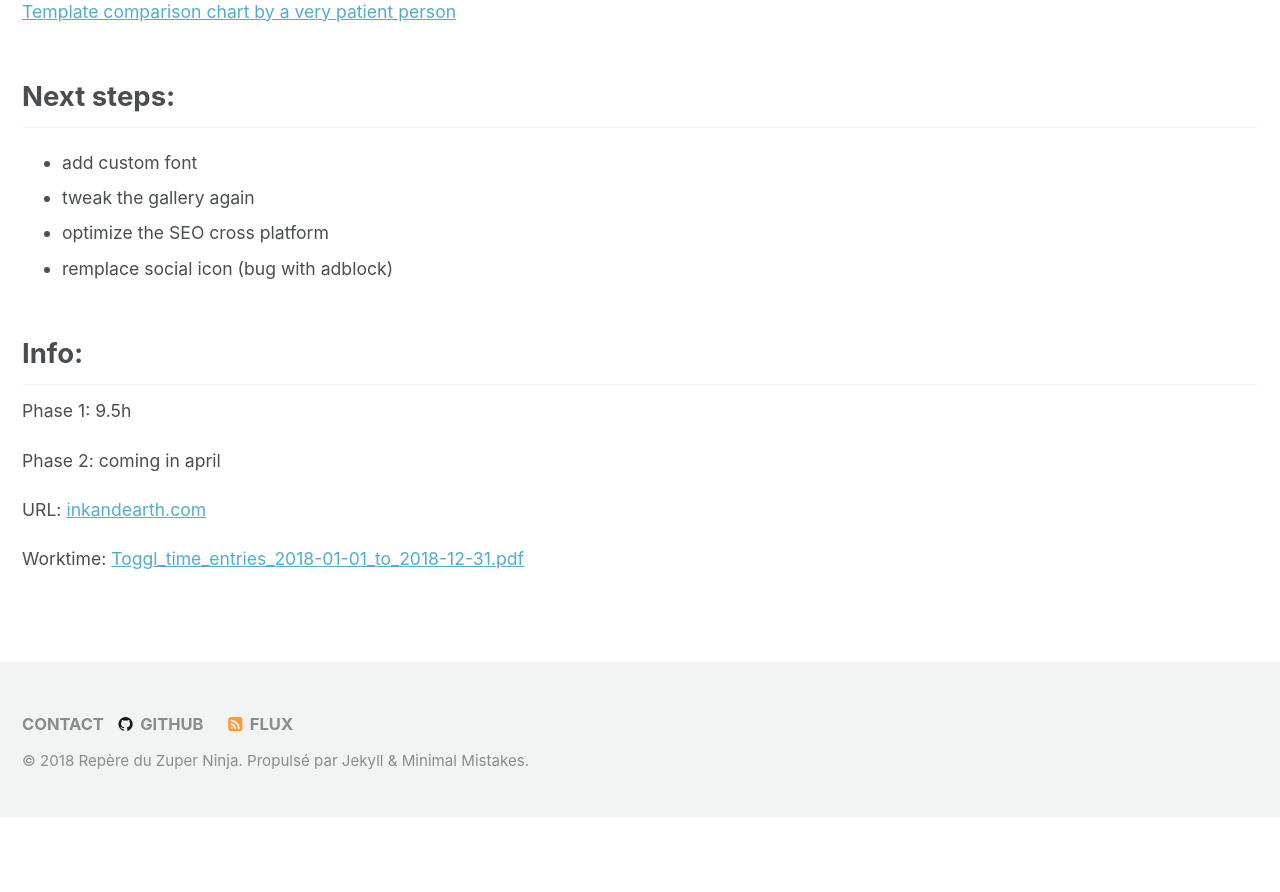
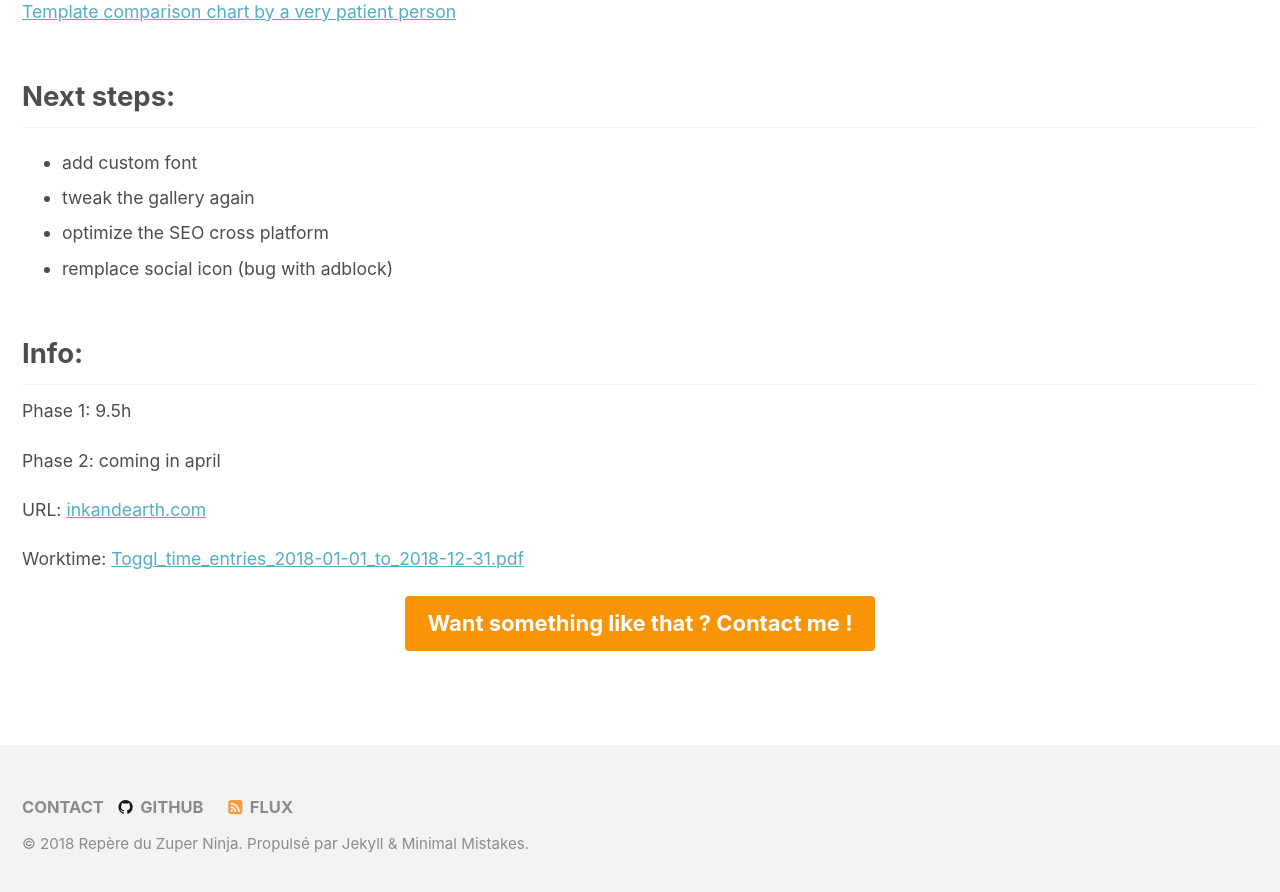
Before and after one commit to zuperninja/zuperninja.github.io, a Jekyll site: the page built from _portfolio/portfolio-ink-and-earth.md, in a window 1280 px wide and 900 px high, scrolled down 2343 px. Shown: the top 892 px of the window. Built offline with Jekyll 4.4.1, drawn with Linux system fonts in a browser that asks for light colours; before the commit the page ends 3159 px from its top, so only the background shows below that.

Commit message:
Update portfolio-ink-and-earth.md

```diff
--- a/_portfolio/portfolio-ink-and-earth.md
+++ b/_portfolio/portfolio-ink-and-earth.md
@@ -66,3 +66,6 @@ Phase 2: coming in april
 URL: [inkandearth.com](http://www.inkandearth.com/)
 
 Worktime: [Toggl_time_entries_2018-01-01_to_2018-12-31.pdf](https://github.com/zuperninja/blog/files/1858360/Toggl_time_entries_2018-01-01_to_2018-12-31.pdf)
+
+[Want something like that ? Contact me !](https://zuperninja.github.io/blog/contact/){: .btn .btn--warning .btn--x-large}
+{: .text-center}
```
